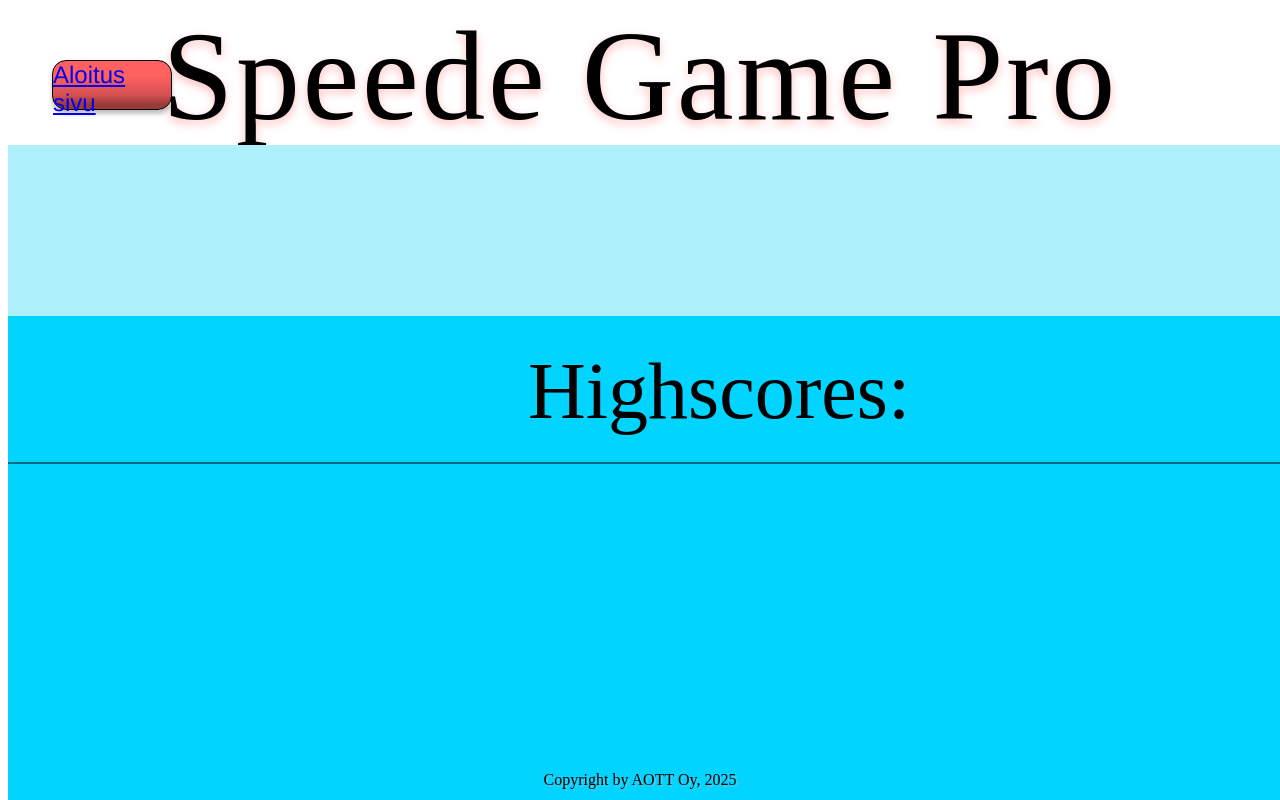
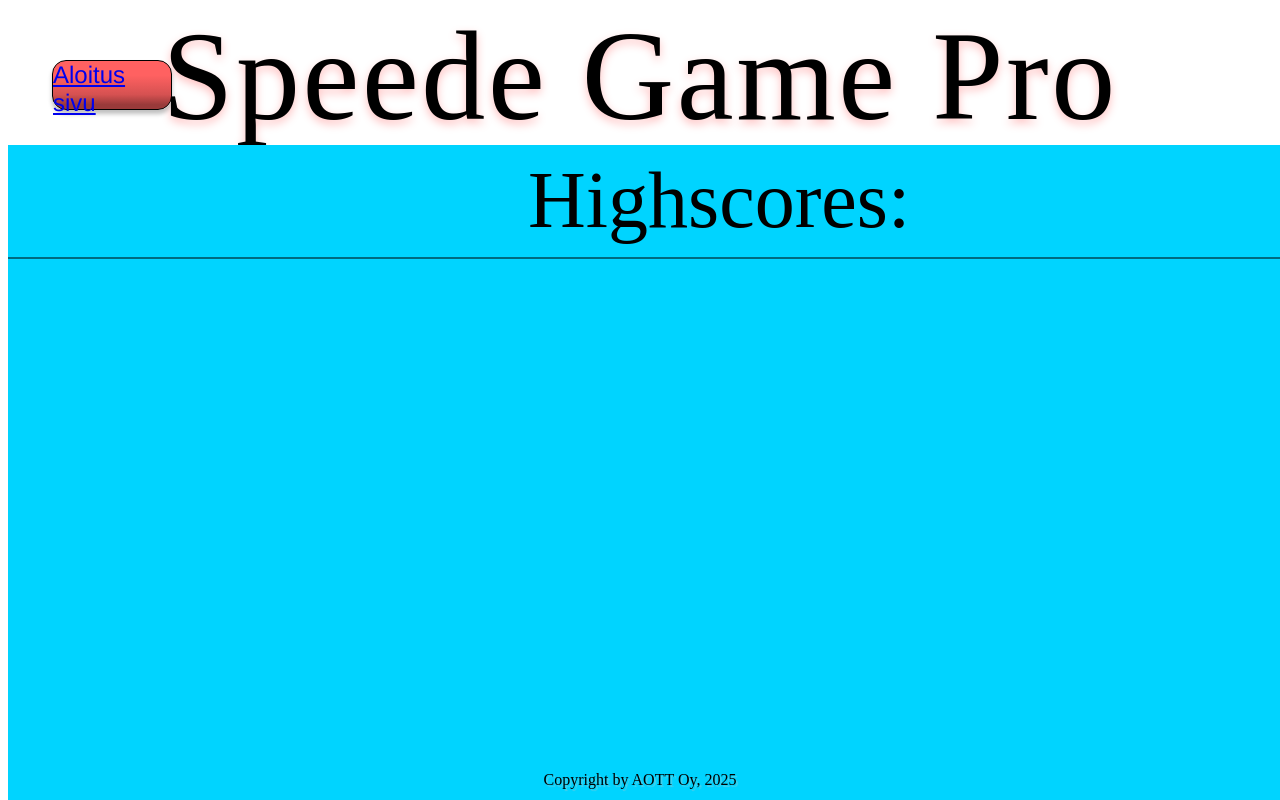
Before and after one commit to jamktiko/ryhma5, a SvelteKit app in the folder speedepeli/: page /highscore in a window 1280 px wide. Shown: the top 800 px of the page. Built offline with nearby package versions, Linux system fonts and the light colour scheme; a web font is replaced by a local one.

Commit message:
ylapalkki poistettu

```diff
--- a/speedepeli/src/routes/highscore/+page.svelte
+++ b/speedepeli/src/routes/highscore/+page.svelte
@@ -63,7 +63,7 @@
 		width: 387px;
 		height: 105px;
 		left: 520px;
-		top: 201px;
+		top: 10px;
 		position: absolute;
 	}
 
@@ -79,7 +79,7 @@
 		width: 387px;
 		height: 105px;
 		left: 520px;
-		top: 406px;
+		top: 200px;
 		position: absolute;
 		text-align: center;
 		justify-content: center;
@@ -87,18 +87,18 @@
 		flex-direction: column;
 	}
 
-	.rectangle-8 {
+	/*.rectangle-8 {
 		width: 1440px;
 		height: 171px;
 		left: 0px;
 		top: 0px;
 		position: absolute;
 		background: #aeeffc;
-	}
+	}*/
 
 	.line-2 {
 		left: 0px;
-		top: 305px;
+		top: 100px;
 		position: absolute;
 	}
 
```
